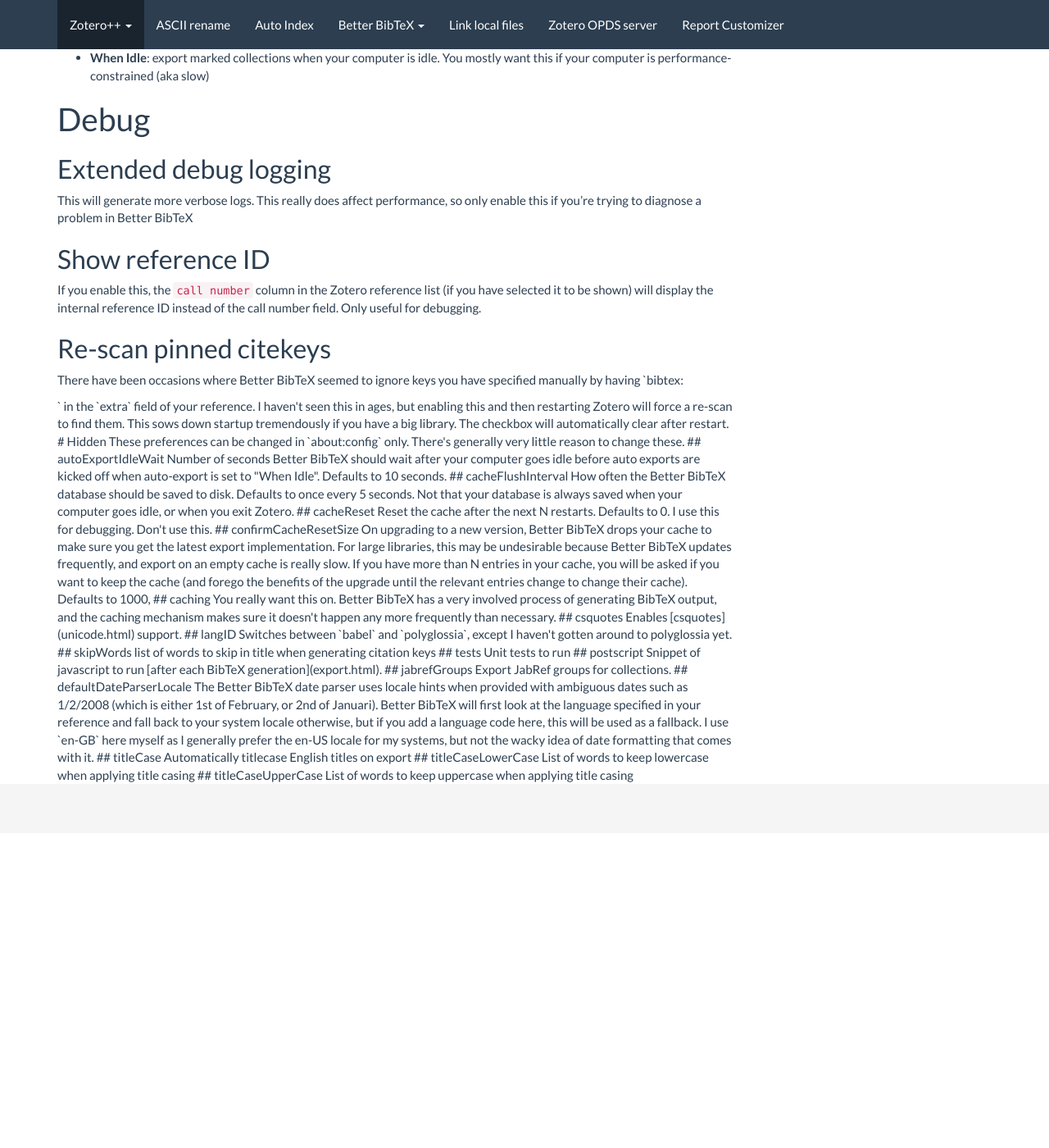
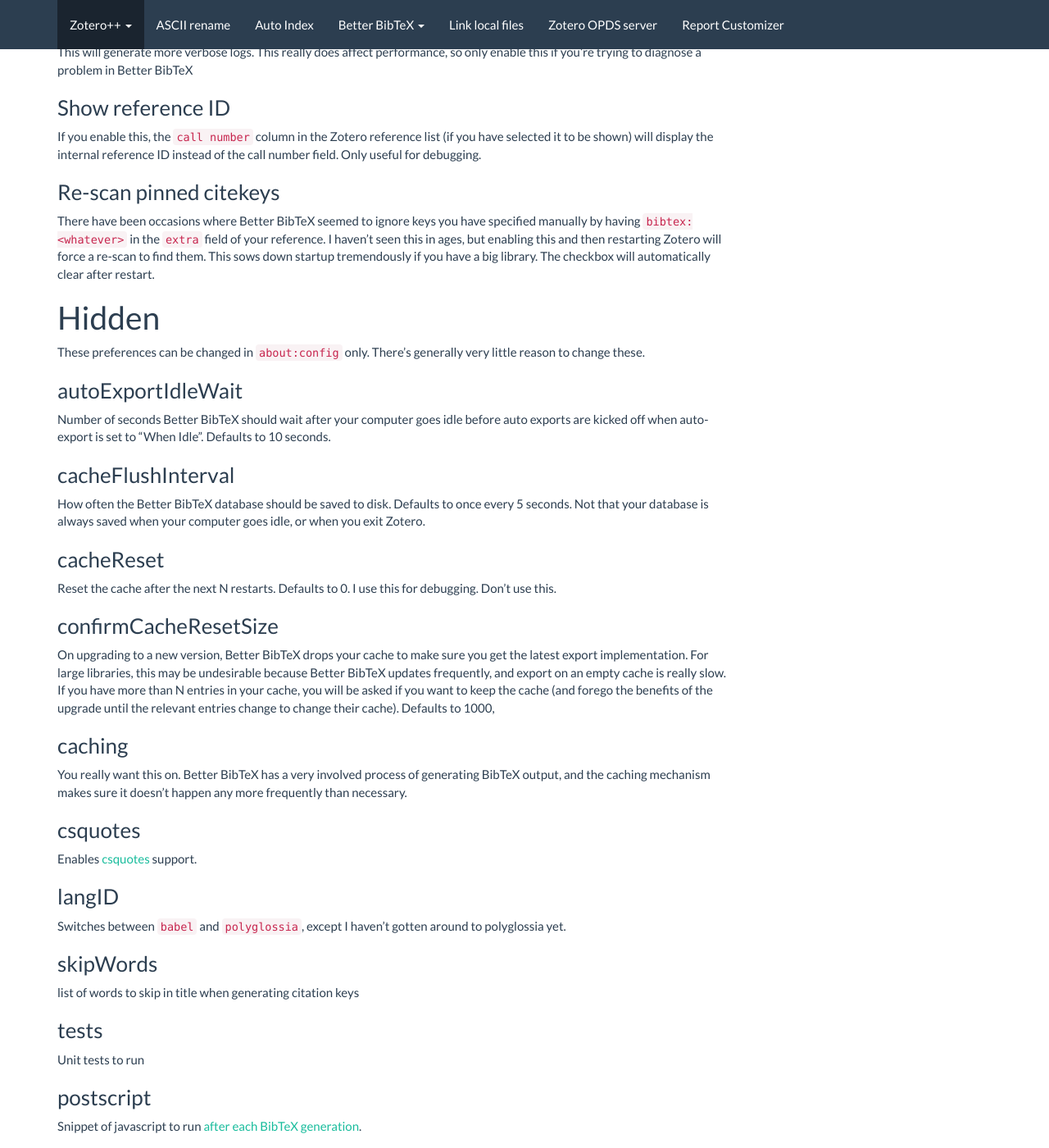
Before and after one commit to edwinksl/ZotPlus.github.io, a Jekyll site: the page built from better-bibtex/configuration.md, in a window 1280 px wide and 1400 px high, scrolled down 3103 px. Shown: the whole window at 82% size. Built offline with Jekyll 4.4.1, drawn with Linux system fonts in a browser that asks for light colours; nearby versions of some CDN libraries; comment, search, counter and statistics services are not loaded; before the commit the page ends 4119 px from its top, so only the background shows below that; some of the changed text lies outside the part shown.

Commit message:
ascii-rename 0.0.40 / opds 0.0.10 / auto-index 0.0.36 / better-bibtex 1.6.24 / debug-bridge 0.1.0 / link-local-files 0.0.9 / report-customizer 0.2.19

```diff
--- a/better-bibtex/configuration.md
+++ b/better-bibtex/configuration.md
@@ -10,30 +10,30 @@
 
 # Citation
 
-## Citation command <!-- extensions.zotero.translators.better-bibtex.citeCommand -->
+### Citation command <!-- extensions.zotero.translators.better-bibtex.citeCommand -->
 
 Used for drag-and-drop citations. In the Zotero "Export" pane, choose, "LaTeX Citation" as the default export format for
 quick copy, then set the desired LaTeX citation command here. If you set this to `citep`, drag-and-drop citations will
 yield `\citep{key1,key2,...}`
 
-## Citation key format <!-- extensions.zotero.translators.better-bibtex.citekeyFormat -->
+### Citation key format <!-- extensions.zotero.translators.better-bibtex.citekeyFormat -->
 
 Set the pattern used to generate citation keys. The format of the keys is documented [here](citation-keys.html).
 
-## Force citation key to ASCII <!-- extensions.zotero.translators.better-bibtex.citekeyFold -->
+### Force citation key to ASCII <!-- extensions.zotero.translators.better-bibtex.citekeyFold -->
 
 If you have deviated from the default citation key format pattern by [specifycing your own](citation-keys.html), you may
 wind up with non-ASCII characters in your citation keys. You can prevent that using the `fold` function at the
 appropriate place in your pattern, but checking this checkbox will just apply `fold` to all your keys.
 
-## Add URLs to BibTeX export <!-- extensions.zotero.translators.better-bibtex.bibtexURLs -->
+### Add URLs to BibTeX export <!-- extensions.zotero.translators.better-bibtex.bibtexURLs -->
 
 BibLaTeX supports urls in your references natively; BibTeX does not. For this reason, URLs are omitted from BibTeX
 exports by default. Using this setting you can have them added to your exports either in a note field (not as clean, but
 compatible with BibTeX out of the box), or in an `url` field (requires extra packages to be loaded, or bibtex will error
 out).
 
-## Auto-pin citation keys <!-- extensions.zotero.translators.better-bibtex.pinCitekeys -->
+### Auto-pin citation keys <!-- extensions.zotero.translators.better-bibtex.pinCitekeys -->
 
 By default, Better BibTeX assigns dynamic keys to your references; if your reference changes, your citation key will
 also likely change (depending on which fields you changed). If you don't want this, you can "pin" the citation key; if
@@ -46,7 +46,7 @@
 your co-authors have the same keys. Please note that "on change" does not mean that the reference will be re-pinned on
 change. Once pinned, no more changes are made to your keys by Better BibTeX itself.
 
-## Key conflict policy ("On conflict, non-pinned key should be...") <!-- extensions.zotero.translators.better-bibtex.keyConflictPolicy -->
+### Key conflict policy ("On conflict, non-pinned key should be...") <!-- extensions.zotero.translators.better-bibtex.keyConflictPolicy -->
 
 This determines what happens if you pin a key to a value that is already in use in a different reference but not pinned
 there. The options are:
@@ -57,19 +57,19 @@
 
 Pick your poison.
 
-## Show citekey in reference list <!-- extensions.zotero.translators.better-bibtex.showCitekeys -->
+### Show citekey in reference list <!-- extensions.zotero.translators.better-bibtex.showCitekeys -->
 
 If you enable this, the `extra` column in the Zotero reference list (if you have selected it to be shown) will display
 the citation key instead of the extra field.
 
-## Move name-particles (de, von, ...) to the family name <!-- extensions.zotero.translators.better-bibtex.parseParticles -->
+### Move name-particles (de, von, ...) to the family name <!-- extensions.zotero.translators.better-bibtex.parseParticles -->
 
 Name handling is a lot more complex than I had ever thought it to be. A *lot* more complex. This setting determines how
 two-part names (that is, names specified in separate `last name` and `first name` fields) are handled. When enabled,
 `Gogh`, `Rembrandt van` will be exported (roughly) to `author = {van Gogh, Rembrandt}`. This is not always desirable, so
 you can disable this, in which case you will get (roughly) `author = {Gogh, Rembrandt van}`
 
-## Warn when changing citatin keys in bulk <!-- extensions.zotero.translators.better-bibtex.warnBulkModify -->
+### Warn when changing citatin keys in bulk <!-- extensions.zotero.translators.better-bibtex.warnBulkModify -->
 
 For those who are curious about what the "Clear/Generate BibTeX key" right-click options do, this will warn you if you
 are doing this on more than 10 (default) at the same time, to prevent your curiosity from changing all your citation
@@ -77,49 +77,49 @@
 
 # Import/Export
 
-## Fields to omit from export <!-- extensions.zotero.translators.better-bibtex.skipFields -->
+### Fields to omit from export <!-- extensions.zotero.translators.better-bibtex.skipFields -->
 
 If there are some fields you don't want in your bibtex files (such as `note` for example), add a list of them here,
 separated by comma's.
 
-## Export BibTeX as ASCII <!-- extensions.zotero.translators.better-bibtex.asciiBibTeX -->
+### Export BibTeX as ASCII <!-- extensions.zotero.translators.better-bibtex.asciiBibTeX -->
 
 BibTeX has really spotty Unicode support, so you generally want this on. It will translate things like accented
 characters to their equivalent LaTeX constructs on export.
 
-## Export BibLaTeX as ASCII <!-- extensions.zotero.translators.better-bibtex.asciiBibLaTeX -->
+### Export BibLaTeX as ASCII <!-- extensions.zotero.translators.better-bibtex.asciiBibLaTeX -->
 
 BibLaTeX actually has really good Unicode support, so you generally want this off. But for some geezers such as me it is
 simply more pleasing to have things like accented characters translated to their equivalent LaTeX constructs on export.
 
-## When a reference has both a DOI and an URL, ... <!-- extensions.zotero.translators.better-bibtex.DOIandURL -->
+### When a reference has both a DOI and an URL, ... <!-- extensions.zotero.translators.better-bibtex.DOIandURL -->
 
 Does what it says on the tin, really. If a reference has both a DOI and an URL, you can choose to have them both
 exported, or either one of them.
 
-## Preserve BibTeX variables <!-- extensions.zotero.translators.better-bibtex.preserveBibTeXVariables -->
+### Preserve BibTeX variables <!-- extensions.zotero.translators.better-bibtex.preserveBibTeXVariables -->
 
 When enabled, single-word strings will be assumed to be externally-defined @string vars, and thus not surrounded by
 braces. If you don't know what this means, leave it off.
 
-## Exports attachments without metadata <!-- extensions.zotero.translators.better-bibtex.attachmentsNoMetadata -->
+### Exports attachments without metadata <!-- extensions.zotero.translators.better-bibtex.attachmentsNoMetadata -->
 
 By default, Better BibTeX will export attachments including a title and their mimetype, in a format supported by JabRef.
 Many but not all BibTeX managers support this format, but if yours (like emacs ebib) doesn't, enable this to export only
 the filename.
 
-## Export collections recursively <!-- extensions.zotero.recursiveCollections -->
+### Export collections recursively <!-- extensions.zotero.recursiveCollections -->
 
 With nested collections, Zotero can be made to show references in 'deeper' collections in their parent collection, or
 only show references in collections that actually include them. Better BibTeX exports collections as you see them, so
 this setting controls both what Zotero shows and what is exported for nested collections.
 
-## Enable export by HTTP <!-- extensions.zotero.httpServer.enabled -->
+### Enable export by HTTP <!-- extensions.zotero.httpServer.enabled -->
 
 Enables the Zotero-embedded web server. If you have Zotero standalone, it is always on, and this preference will not be
 shown. This option enabled [cite as you write](cayw.html) and [pull export](pull-export.html).
 
-## Retain LaTeX markup on BibTeX import <!-- extensions.zotero.translators.better-bibtex.rawImports -->
+### Retain LaTeX markup on BibTeX import <!-- extensions.zotero.translators.better-bibtex.rawImports -->
 
 Enables [hardcore](hardcore.html) mode. You like Zotero in some ways, but really just want it to be a BibTeX manager. If
 you enable this, any BibTeX files you import will retain all the latex commands they have, and marks the entry to be
@@ -127,18 +127,18 @@
 
 # Journal abbreviations
 
-## Automatically abbreviate journal titles <!-- extensions.zotero.translators.better-bibtex.autoAbbrev -->
+### Automatically abbreviate journal titles <!-- extensions.zotero.translators.better-bibtex.autoAbbrev -->
 
 If set, generates journal abbreviations on export using the Zotero journal abbreviator, according to the abbreviation
 style selected in the list below the checkbox.
 
-## Abbreviation style <!-- extensions.zotero.translators.better-bibtex.autoAbbrevStyle -->
+### Abbreviation style <!-- extensions.zotero.translators.better-bibtex.autoAbbrevStyle -->
 
 Select the style for auto-abbreviation.
 
 # Automatic Export
 
-## Automatic Export <!-- extensions.zotero.translators.better-bibtex.autoExport -->
+### Automatic Export <!-- extensions.zotero.translators.better-bibtex.autoExport -->
 
 Determines when [automatic exports](pull-export.html) are kicked off:
 
@@ -149,20 +149,20 @@
 
 # Debug
 
-## Extended debug logging <!-- extensions.zotero.translators.better-bibtex.debug -->
+### Extended debug logging <!-- extensions.zotero.translators.better-bibtex.debug -->
 
 This will generate more verbose logs. This really does affect performance, so only enable this if you're trying to
 diagnose a problem in Better BibTeX
 
-## Show reference ID <!-- extensions.zotero.translators.better-bibtex.showItemIDs -->
+### Show reference ID <!-- extensions.zotero.translators.better-bibtex.showItemIDs -->
 
 If you enable this, the `call number` column in the Zotero reference list (if you have selected it to be shown) will display
 the internal reference ID instead of the call number field. Only useful for debugging.
 
-## Re-scan pinned citekeys <!-- extensions.zotero.translators.better-bibtex.scanCitekeys -->
+### Re-scan pinned citekeys <!-- extensions.zotero.translators.better-bibtex.scanCitekeys -->
 
-There have been occasions where Better BibTeX seemed to ignore keys you have specified manually by having `bibtex:
-<whatever>` in the `extra` field of your reference. I haven't seen this in ages, but enabling this and then restarting
+There have been occasions where Better BibTeX seemed to ignore keys you have specified manually by having `bibtex: <whatever>`
+in the `extra` field of your reference. I haven't seen this in ages, but enabling this and then restarting
 Zotero will force a re-scan to find them. This sows down startup tremendously if you have a big library. The checkbox
 will automatically clear after restart.
 
@@ -170,57 +170,57 @@
 
 These preferences can be changed in `about:config` only. There's generally very little reason to change these.
 
-## autoExportIdleWait <!-- extensions.zotero.translators.better-bibtex.autoExportIdleWait -->
+### autoExportIdleWait <!-- extensions.zotero.translators.better-bibtex.autoExportIdleWait -->
 
 Number of seconds Better BibTeX should wait after your computer goes idle before auto exports are kicked off when
 auto-export is set to "When Idle". Defaults to 10 seconds.
 
-## cacheFlushInterval <!-- extensions.zotero.translators.better-bibtex.cacheFlushInterval -->
+### cacheFlushInterval <!-- extensions.zotero.translators.better-bibtex.cacheFlushInterval -->
 
 How often the Better BibTeX database should be saved to disk. Defaults to once every 5 seconds. Not that your database
 is always saved when your computer goes idle, or when you exit Zotero.
 
-## cacheReset <!-- extensions.zotero.translators.better-bibtex.cacheReset -->
+### cacheReset <!-- extensions.zotero.translators.better-bibtex.cacheReset -->
 
 Reset the cache after the next N restarts. Defaults to 0. I use this for debugging. Don't use this.
 
-## confirmCacheResetSize <!-- extensions.zotero.translators.better-bibtex.confirmCacheResetSize -->
+### confirmCacheResetSize <!-- extensions.zotero.translators.better-bibtex.confirmCacheResetSize -->
 
 On upgrading to a new version, Better BibTeX drops your cache to make sure you get the latest export implementation.
 For large libraries, this may be undesirable because Better BibTeX updates frequently, and export on an empty cache is
 really slow. If you have more than N entries in your cache, you will be asked if you want to keep the cache (and forego
 the benefits of the upgrade until the relevant entries change to change their cache). Defaults to 1000,
 
-## caching <!-- extensions.zotero.translators.better-bibtex.caching -->
+### caching <!-- extensions.zotero.translators.better-bibtex.caching -->
 
 You really want this on. Better BibTeX has a very involved process of generating BibTeX output, and the caching
 mechanism makes sure it doesn't happen any more frequently than necessary.
 
-## csquotes <!-- extensions.zotero.translators.better-bibtex.csquotes -->
+### csquotes <!-- extensions.zotero.translators.better-bibtex.csquotes -->
 
 Enables [csquotes](unicode.html) support.
 
-## langID <!-- extensions.zotero.translators.better-bibtex.langID -->
+### langID <!-- extensions.zotero.translators.better-bibtex.langID -->
 
 Switches between `babel` and `polyglossia`, except I haven't gotten around to polyglossia yet.
 
-## skipWords <!-- extensions.zotero.translators.better-bibtex.skipWords -->
+### skipWords <!-- extensions.zotero.translators.better-bibtex.skipWords -->
 
 list of words to skip in title when generating citation keys
 
-## tests <!-- extensions.zotero.translators.better-bibtex.tests -->
+### tests <!-- extensions.zotero.translators.better-bibtex.tests -->
 
 Unit tests to run
 
-## postscript <!-- extensions.zotero.translators.better-bibtex.postscript -->
+### postscript <!-- extensions.zotero.translators.better-bibtex.postscript -->
 
 Snippet of javascript to run [after each BibTeX generation](export.html).
 
-## jabrefGroups <!-- extensions.zotero.translators.better-bibtex.jabrefGroups -->
+### jabrefGroups <!-- extensions.zotero.translators.better-bibtex.jabrefGroups -->
 
 Export JabRef groups for collections.
 
-## defaultDateParserLocale <!-- extensions.zotero.translators.better-bibtex.defaultDateParserLocale -->
+### defaultDateParserLocale <!-- extensions.zotero.translators.better-bibtex.defaultDateParserLocale -->
 
 The Better BibTeX date parser uses locale hints when provided with ambiguous dates such as 1/2/2008 (which is either 1st
 of February, or 2nd of Januari). Better BibTeX will first look at the language specified in your reference and fall back
@@ -228,14 +228,14 @@
 here myself as I generally prefer the en-US locale for my systems, but not the wacky idea of date formatting that comes
 with it.
 
-## titleCase <!-- extensions.zotero.translators.better-bibtex.titleCase -->
+### titleCase <!-- extensions.zotero.translators.better-bibtex.titleCase -->
 
 Automatically titlecase English titles on export
 
-## titleCaseLowerCase <!-- extensions.zotero.translators.better-bibtex.titleCaseLowerCase -->
+### titleCaseLowerCase <!-- extensions.zotero.translators.better-bibtex.titleCaseLowerCase -->
 
 List of words to keep lowercase when applying title casing
 
-## titleCaseUpperCase <!-- extensions.zotero.translators.better-bibtex.titleCaseUpperCase -->
+### titleCaseUpperCase <!-- extensions.zotero.translators.better-bibtex.titleCaseUpperCase -->
 
 List of words to keep uppercase when applying title casing
```
Also changed, not shown: s3.html (+2 -2 lines), s3.json (+3 -3 lines).
